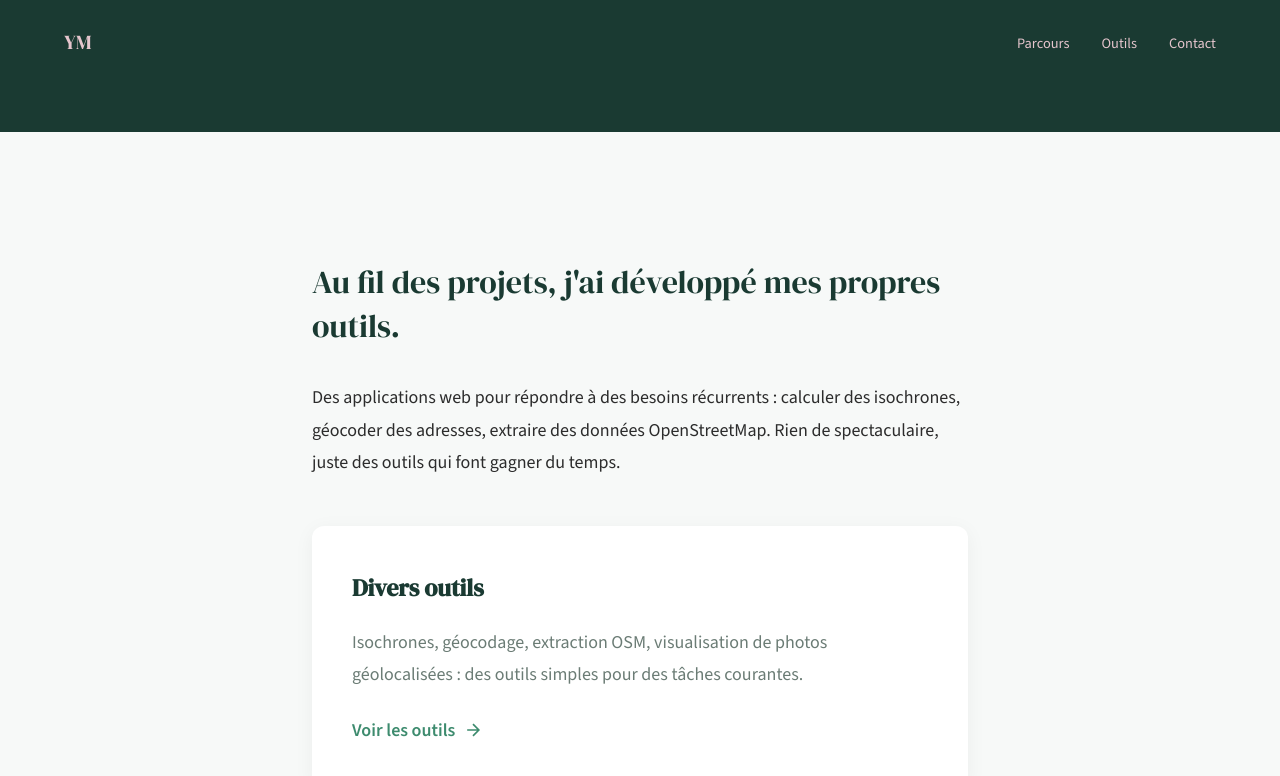
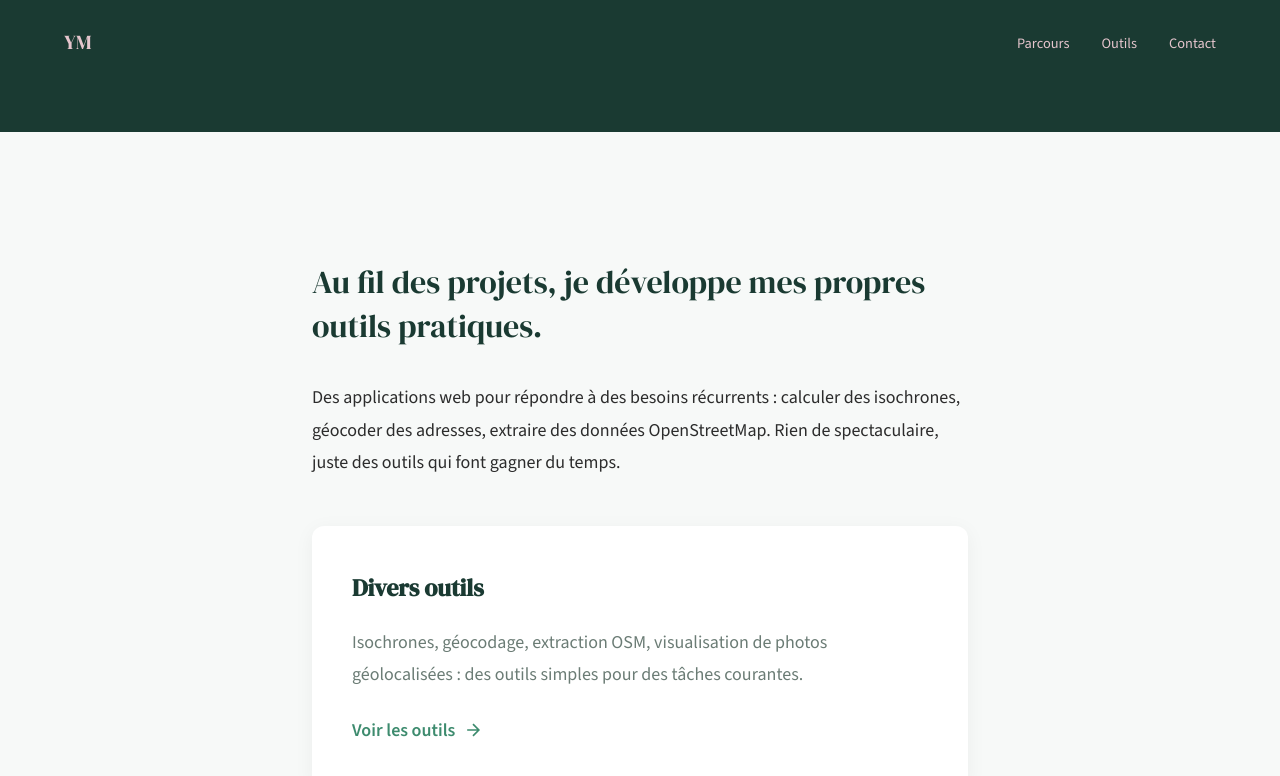
Before and after one commit to yvesmarti/yvesmarti.github.io, a Jekyll site: the page built from index.html, in a window 1280 px wide and 900 px high, scrolled down 3939 px. Shown: the top 776 px of the window. Built offline with Jekyll 4.4.1, drawn with Linux system fonts in a browser that asks for light colours.

Commit message:
Update index.html

```diff
--- a/index.html
+++ b/index.html
@@ -91,7 +91,7 @@ layout: default
 <section id="outils">
     <div class="narrative">
         <p class="lead">
-            Au fil des projets, j'ai développé mes propres outils.
+            Au fil des projets, je développe mes propres outils pratiques.
         </p>
         <p>
             Des applications web pour répondre à des besoins récurrents : calculer des isochrones, géocoder des adresses, extraire des données OpenStreetMap. Rien de spectaculaire, juste des outils qui font gagner du temps.
```
